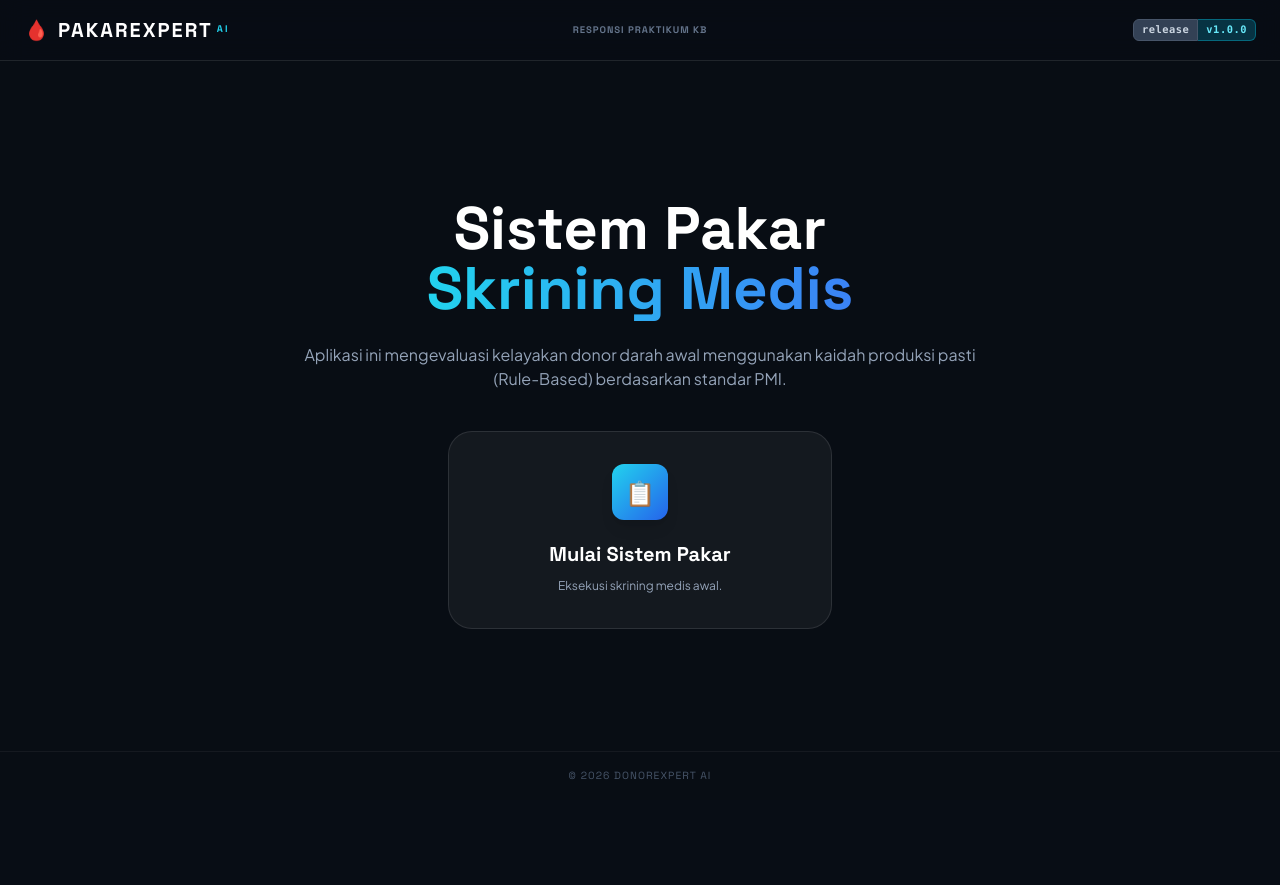
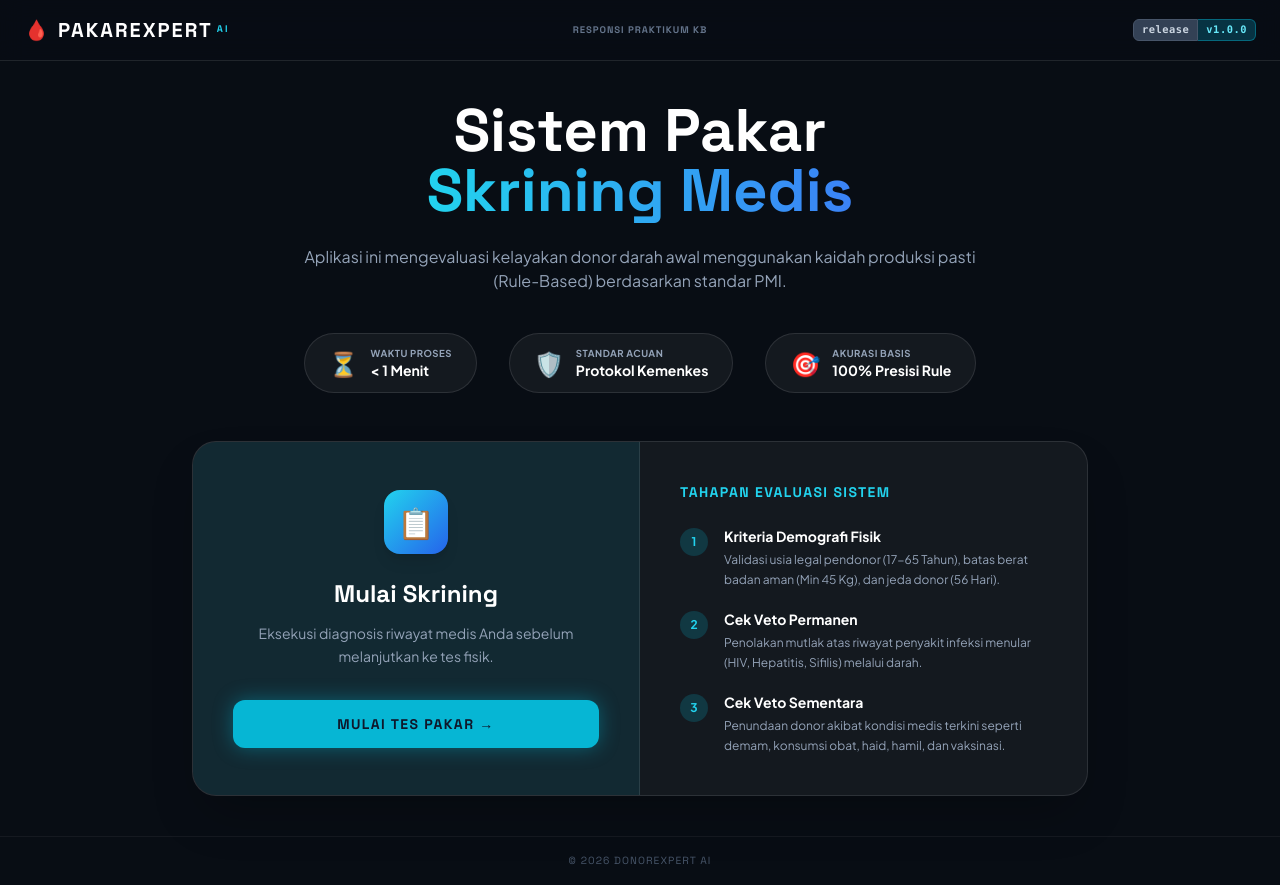
Before and after one commit to Pancar-ws/donorWise, a Flask app: page / in a window 1280 px wide. Before the commit the page ends 779 px from the top, so only its background shows below. Run offline with Flask 3, Linux system fonts and the light colour scheme; some libraries are stand-ins or nearby versions.

Commit message:
Refactor index.html: Improve structure and add new content sections for user guidance

```diff
--- a/templates/index.html
+++ b/templates/index.html
@@ -6,7 +6,7 @@
     <title>Sistem Pakar - Beranda</title>
     <script src="https://cdn.tailwindcss.com"></script>
 
-    <!-- Import Font Modern: Plus Jakarta Sans & Space Grotesk -->
+    <!-- Import Font Modern -->
     <link rel="preconnect" href="https://fonts.googleapis.com">
     <link rel="preconnect" href="https://fonts.gstatic.com" crossorigin>
     <link href="https://fonts.googleapis.com/css2?family=Plus+Jakarta+Sans:wght@400;500;600;700;800;900&display=swap" rel="stylesheet">
@@ -17,42 +17,34 @@
         h1, h2, h3, nav { font-family: 'Space Grotesk', sans-serif; }
     </style>
 </head>
-<body class="h-screen overflow-y-auto flex flex-col bg-[#080d14] text-white selection:bg-cyan-500 selection:text-slate-900">
+<body class="min-h-screen flex flex-col bg-[#080d14] text-white selection:bg-cyan-500 selection:text-slate-900">
 
-    <!-- NAVBAR: 3 ZONA GRID -->
+    <!-- NAVBAR -->
     <nav class="sticky top-0 w-full z-50 bg-[#080d14]/80 backdrop-blur-md border-b border-white/10">
         <div class="max-w-7xl mx-auto px-6 py-4 grid grid-cols-3 items-center">
-            <!-- Kiri: Logo -->
             <div class="flex justify-start">
                 <a href="/" class="text-xl font-black tracking-widest text-white hover:text-cyan-400 transition-colors duration-300">
                     🩸 PAKAREXPERT<sup class="text-[0.6rem] text-cyan-400 ml-1">AI</sup>
                 </a>
             </div>
-
-            <!-- Tengah: Konteks Akademik -->
             <div class="flex justify-center">
                 <p class="text-center text-[0.6rem] text-slate-500 tracking-widest uppercase font-bold hidden md:block">
                     Responsi Praktikum KB
                 </p>
             </div>
-
-            <!-- Kanan: Version (Git Tag Style) -->
             <div class="flex justify-end">
                 <div class="flex items-center gap-0 font-mono text-[0.65rem] font-bold tracking-wider">
-                    <span class="bg-slate-700 text-slate-300 px-2 py-0.5 rounded-l-md border border-slate-600">
-                        release
-                    </span>
-                    <span class="bg-cyan-600/30 text-cyan-300 px-2 py-0.5 rounded-r-md border border-cyan-500/40 border-l-0">
-                        v1.0.0
-                    </span>
+                    <span class="bg-slate-700 text-slate-300 px-2 py-0.5 rounded-l-md border border-slate-600">release</span>
+                    <span class="bg-cyan-600/30 text-cyan-300 px-2 py-0.5 rounded-r-md border border-cyan-500/40 border-l-0">v1.0.0</span>
                 </div>
             </div>
         </div>
     </nav>
 
     <!-- MAIN CONTENT -->
-    <main class="flex-grow flex items-center justify-center pt-10 pb-6 px-6">
-        <div class="max-w-3xl w-full text-center">
+    <main class="flex-grow flex items-center justify-center pt-10 pb-10 px-6">
+        <div class="w-full text-center">
+
             <h1 class="text-4xl md:text-6xl font-black mb-6 leading-tight">
                 Sistem Pakar <br>
                 <span class="text-transparent bg-clip-text bg-gradient-to-r from-cyan-400 to-blue-500">Skrining Medis</span>
@@ -61,18 +53,78 @@
                 Aplikasi ini mengevaluasi kelayakan donor darah awal menggunakan kaidah produksi pasti (Rule-Based) berdasarkan standar PMI.
             </p>
 
-            <!-- HANYA MENAMPILKAN KARTU SISTEM PAKAR -->
-            <div class="flex justify-center">
-                <a href="/pakar" class="group relative p-8 max-w-sm w-full rounded-3xl bg-white/5 border border-white/10 hover:border-cyan-400/50 hover:bg-cyan-500/5 transition-all duration-500 flex flex-col items-center hover:-translate-y-1 hover:shadow-[0_10px_30px_-10px_rgba(6,182,212,0.3)]">
-                    <div class="w-14 h-14 rounded-xl bg-gradient-to-br from-cyan-400 to-blue-600 flex items-center justify-center mb-5 text-2xl shadow-lg">📋</div>
-                    <h3 class="text-xl font-bold mb-2 text-white group-hover:text-cyan-400 transition-colors">Mulai Sistem Pakar</h3>
-                    <p class="text-xs text-slate-400 leading-relaxed">Eksekusi skrining medis awal.</p>
-                </a>
+            <!-- PENDEKATAN A: INFO BAR / STATS -->
+            <div class="flex flex-wrap justify-center gap-4 md:gap-8 mb-12">
+                <div class="bg-white/5 border border-white/10 px-6 py-3 rounded-full flex items-center gap-3">
+                    <span class="text-2xl">⏳</span>
+                    <div class="text-left">
+                        <p class="text-[0.6rem] text-slate-400 uppercase tracking-wider font-bold">Waktu Proses</p>
+                        <p class="text-sm font-bold text-white">&lt; 1 Menit</p>
+                    </div>
+                </div>
+                <div class="bg-white/5 border border-white/10 px-6 py-3 rounded-full flex items-center gap-3">
+                    <span class="text-2xl">🛡️</span>
+                    <div class="text-left">
+                        <p class="text-[0.6rem] text-slate-400 uppercase tracking-wider font-bold">Standar Acuan</p>
+                        <p class="text-sm font-bold text-white">Protokol Kemenkes</p>
+                    </div>
+                </div>
+                <div class="bg-white/5 border border-white/10 px-6 py-3 rounded-full flex items-center gap-3">
+                    <span class="text-2xl">🎯</span>
+                    <div class="text-left">
+                        <p class="text-[0.6rem] text-slate-400 uppercase tracking-wider font-bold">Akurasi Basis</p>
+                        <p class="text-sm font-bold text-white">100% Presisi Rule</p>
+                    </div>
+                </div>
             </div>
+
+            <!-- PENDEKATAN B: CARD DIPERLEBAR & KONTEKS DETAIL -->
+            <div class="max-w-4xl mx-auto bg-white/5 border border-white/10 rounded-3xl overflow-hidden shadow-2xl flex flex-col md:flex-row text-left">
+
+                <!-- Sisi Kiri: Aksi -->
+                <div class="md:w-1/2 p-8 md:p-10 bg-cyan-500/10 flex flex-col justify-center items-center text-center border-b md:border-b-0 md:border-r border-white/10">
+                    <div class="w-16 h-16 rounded-2xl bg-gradient-to-br from-cyan-400 to-blue-600 flex items-center justify-center mb-6 text-3xl shadow-lg">📋</div>
+                    <h3 class="text-2xl font-bold mb-3 text-white">Mulai Skrining</h3>
+                    <p class="text-sm text-slate-400 mb-8 leading-relaxed">Eksekusi diagnosis riwayat medis Anda sebelum melanjutkan ke tes fisik.</p>
+                    <a href="/pakar" class="w-full bg-cyan-500 hover:bg-cyan-400 text-slate-900 font-bold py-3.5 px-6 rounded-xl transition-all shadow-[0_0_20px_rgba(6,182,212,0.4)] uppercase tracking-widest text-sm font-['Space_Grotesk']">
+                        Mulai Tes Pakar &rarr;
+                    </a>
+                </div>
+
+                <!-- Sisi Kanan: Detail Konteks -->
+                <div class="md:w-1/2 p-8 md:p-10 flex flex-col justify-center">
+                    <h4 class="text-sm font-bold text-cyan-400 mb-6 uppercase tracking-widest font-['Space_Grotesk']">Tahapan Evaluasi Sistem</h4>
+                    <ul class="space-y-5">
+                        <li class="flex items-start gap-4">
+                            <span class="w-7 h-7 rounded-full bg-cyan-500/20 text-cyan-400 flex items-center justify-center text-xs mt-0.5 shrink-0 font-bold">1</span>
+                            <div>
+                                <p class="text-sm font-bold text-white mb-1">Kriteria Demografi Fisik</p>
+                                <p class="text-xs text-slate-400 leading-relaxed">Validasi usia legal pendonor (17-65 Tahun), batas berat badan aman (Min 45 Kg), dan jeda donor (56 Hari).</p>
+                            </div>
+                        </li>
+                        <li class="flex items-start gap-4">
+                            <span class="w-7 h-7 rounded-full bg-cyan-500/20 text-cyan-400 flex items-center justify-center text-xs mt-0.5 shrink-0 font-bold">2</span>
+                            <div>
+                                <p class="text-sm font-bold text-white mb-1">Cek Veto Permanen</p>
+                                <p class="text-xs text-slate-400 leading-relaxed">Penolakan mutlak atas riwayat penyakit infeksi menular (HIV, Hepatitis, Sifilis) melalui darah.</p>
+                            </div>
+                        </li>
+                        <li class="flex items-start gap-4">
+                            <span class="w-7 h-7 rounded-full bg-cyan-500/20 text-cyan-400 flex items-center justify-center text-xs mt-0.5 shrink-0 font-bold">3</span>
+                            <div>
+                                <p class="text-sm font-bold text-white mb-1">Cek Veto Sementara</p>
+                                <p class="text-xs text-slate-400 leading-relaxed">Penundaan donor akibat kondisi medis terkini seperti demam, konsumsi obat, haid, hamil, dan vaksinasi.</p>
+                            </div>
+                        </li>
+                    </ul>
+                </div>
+
+            </div>
+
         </div>
     </main>
 
-    <!-- FOOTER MINIMALIS -->
+    <!-- FOOTER -->
     <footer class="w-full py-4 mt-auto border-t border-white/5">
         <p class="text-center text-[0.65rem] text-slate-600 font-['Space_Grotesk'] tracking-widest uppercase">© 2026 DonorExpert AI</p>
     </footer>
```
